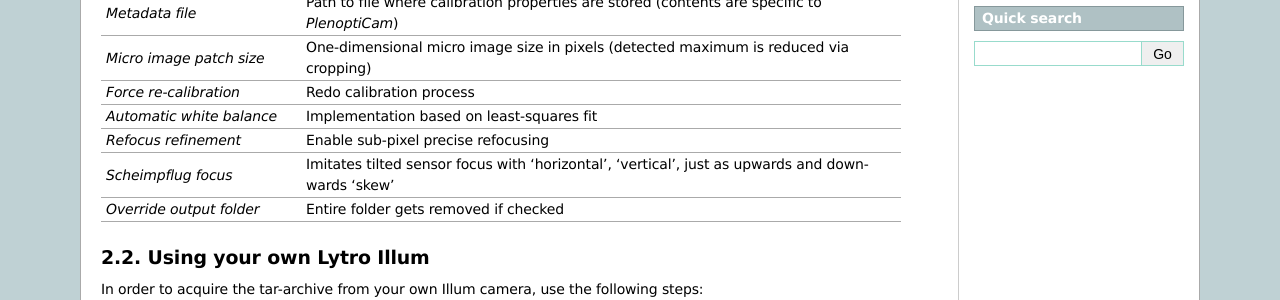
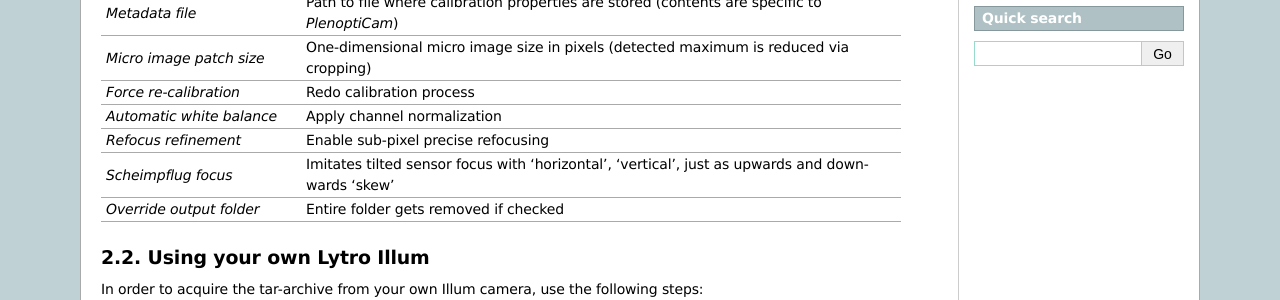
Before and after one commit to hahnec/plenopticam, a Sphinx documentation site: the page built from docs/source/guide.rst, in a window 1280 px wide. Shown: the part 303-603 px from the top of the page. Built offline with Sphinx 7.4.7, drawn with Linux system fonts in a browser that asks for light colours; the version number is read from the project's files by our own code.

Commit message:
docs(awb): change description text for auto white balance

```diff
--- a/docs/source/guide.rst
+++ b/docs/source/guide.rst
@@ -35,7 +35,7 @@
    * - *Force re-calibration*
      - Redo calibration process
    * - *Automatic white balance*
-     - Implementation based on least-squares fit
+     - Apply channel normalization
    * - *Refocus refinement*
      - Enable sub-pixel precise refocusing
    * - *Scheimpflug focus*
```
